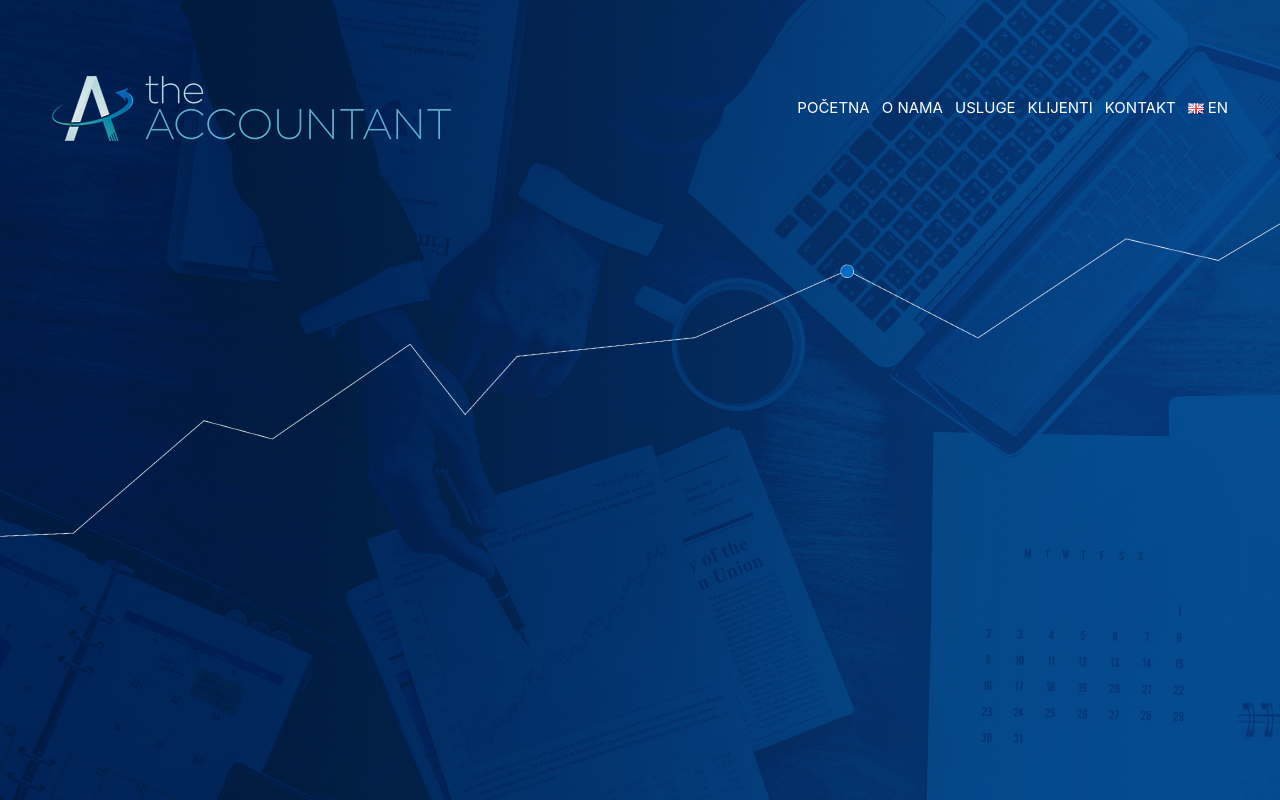
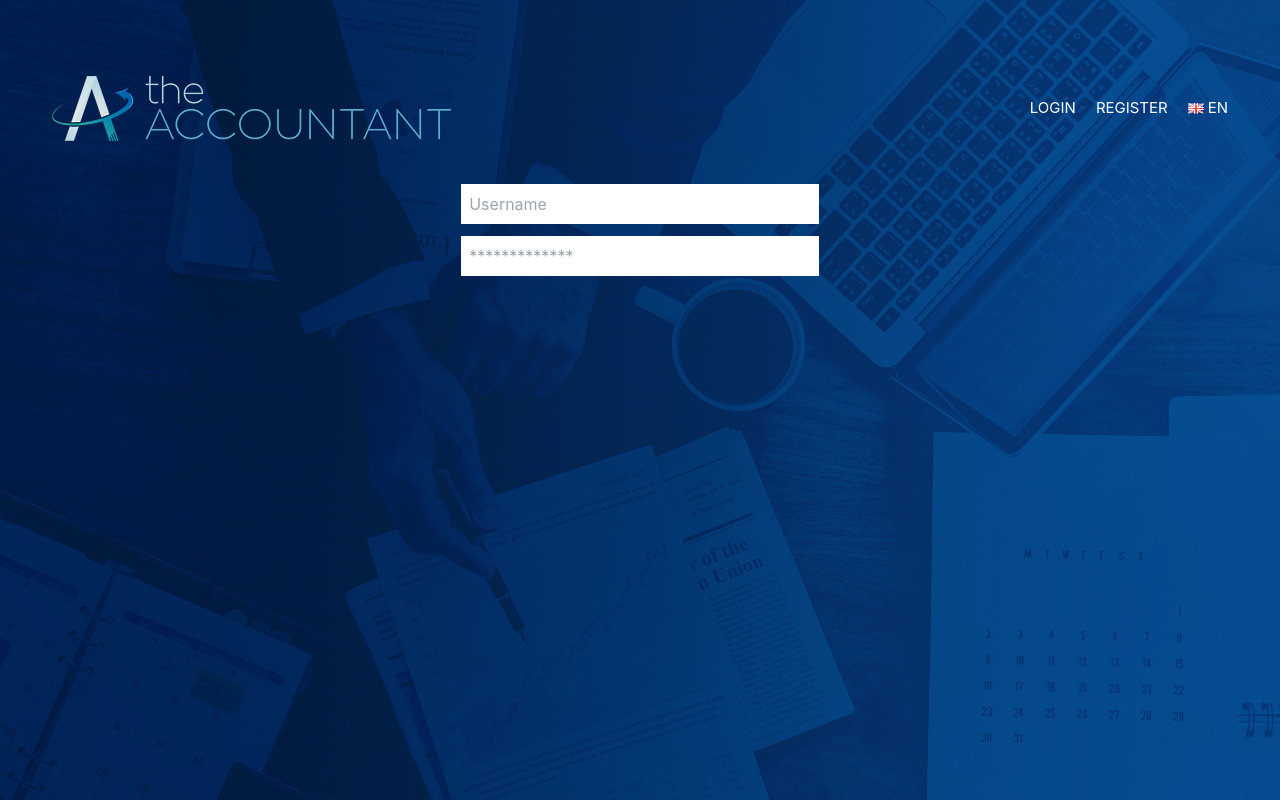
Before and after one commit to MiIos1988/Authentication_app, a React (Create React App) app: page / in a window 1280 px wide. Built offline with nearby package versions, Linux system fonts and the light colour scheme.

Commit message:
Login page

```diff
--- a/src/App.js
+++ b/src/App.js
@@ -1,8 +1,10 @@
 import HomePage from "./pages/HomePage";
+import headerImg from './assets/img/HeaderImage.jpg'
 
 function App() {
+  const backgroundImage = `url(${headerImg})`;
   return (
-    <div>
+    <div className='w-full h-screen bg-cover ' style={{backgroundImage}}>
       <HomePage />
     </div>
   );
--- a/src/components/GraphHomeComponent.jsx
+++ /dev/null
@@ -1,20 +0,0 @@
-import React from 'react'
-import HeaderHomePageComponent from './HeaderHomePageComponent'
-import headerImg from '../assets/img/HeaderImage.jpg'
-import graphImg from '../assets/img/sare-za-header.png'
-
-const GraphHomeComponent = () => {
-    const backgroundImage = `url(${headerImg})`;
-  return (
-    <div className='w-full h-screen bg-cover ' style={{backgroundImage}}>
-      <HeaderHomePageComponent/>
-      <div className='flex align-center'>
-
-      <img src={graphImg} alt="graph" className='m-auto w-[1814px] transform rotate-[3deg] ' />
-      {/* <img src={graphImg} alt="graph" className='m-auto w-[95%] transform rotate-[deg] absolute -left-5 top-[8.5%] bottom-[26.8%]' /> */}
-      </div>
-    </div>
-  )
-}
-
-export default GraphHomeComponent
--- a/src/components/HeaderHomePageComponent.jsx
+++ b/src/components/HeaderHomePageComponent.jsx
@@ -14,12 +14,12 @@ const HeaderHomePageComponent = () => {
                         <img src={logo} alt="Logo" className="mx-auto md:mx-0  self-center " />
                     </div>
                     <RxHamburgerMenu className={`flex xl:hidden text-[26px] text-white absolute right-3 top-7 md:static `} onClick={() => setMenuOpen(!isMenuOpen)} />
-                    <ul className={`text-[13px] xl:text-[15px]  list-none gap-x-3 uppercase text-white ${!isMenuOpen ? "xl:flex hidden" : "xl:flex block xl:static absolute right-0 top-20 xl:bg-inherit bg-[#032758]   xl:w-[auto] md:w-[300px] w-[100%] xl:px-0 px-6"} `}>
-                        <li className="py-2 ">Početna</li>
-                        <li className="py-2">O nama</li>
-                        <li className="py-2">Usluge</li>
-                        <li className="py-2">Klijenti</li>
-                        <li className="py-2">Kontakt</li>
+                    <ul className={`text-[13px] xl:text-[15px]  list-none gap-x-5 uppercase text-white ${!isMenuOpen ? "xl:flex hidden" : "xl:flex block xl:static absolute right-0 top-20 xl:bg-inherit bg-[#032758]   xl:w-[auto] md:w-[300px] w-[100%] xl:px-0 px-6"} `}>
+                        {/* <li className="py-2 ">Home</li> */}
+                        <li className="py-2">Login</li>
+                        <li className="py-2">Register</li>
+                        {/* <li className="py-2">Klijenti</li>
+                        <li className="py-2">Kontakt</li> */}
                         <li className="flex py-2 ">
                             <span className="flex items-center" >
                                 <img src={en} alt="" className="shrink-0" />
--- /dev/null
+++ b/src/components/InputComponent.jsx
@@ -0,0 +1,14 @@
+import React from 'react'
+
+
+const InputComponent = () => {
+
+  return (
+    <div >
+
+
+    </div>
+  )
+}
+
+export default InputComponent
--- /dev/null
+++ b/src/components/LoginComponent.jsx
@@ -0,0 +1,17 @@
+import React from 'react'
+
+const LoginComponent = () => {
+    return (
+        <div className='container mx-auto'>
+            <div className=' mx-11 2xl:mx-48 '>
+                <form action="" className='flex flex-col w-[30%] mx-auto ' >
+                    <input type="text" placeholder='Username' className='mb-3 p-2 focus:outline-none' />
+                    <input type="password" placeholder='*************' className='mb-3 p-2 focus:outline-none'/>
+                </form>
+
+            </div>
+        </div>
+    )
+}
+
+export default LoginComponent
--- a/src/pages/HomePage.jsx
+++ b/src/pages/HomePage.jsx
@@ -1,10 +1,13 @@
 import React from 'react'
-import GraphHomeComponent from '../components/GraphHomeComponent'
+import GraphHomeComponent from '../components/InputComponent'
+import HeaderHomePageComponent from '../components/HeaderHomePageComponent'
+import LoginComponent from '../components/LoginComponent'
 
 const HomePage = () => {
     return (
         <div>
-           <GraphHomeComponent/>
+            <HeaderHomePageComponent/>
+           <LoginComponent/>
         </div>
     )
 }
```
